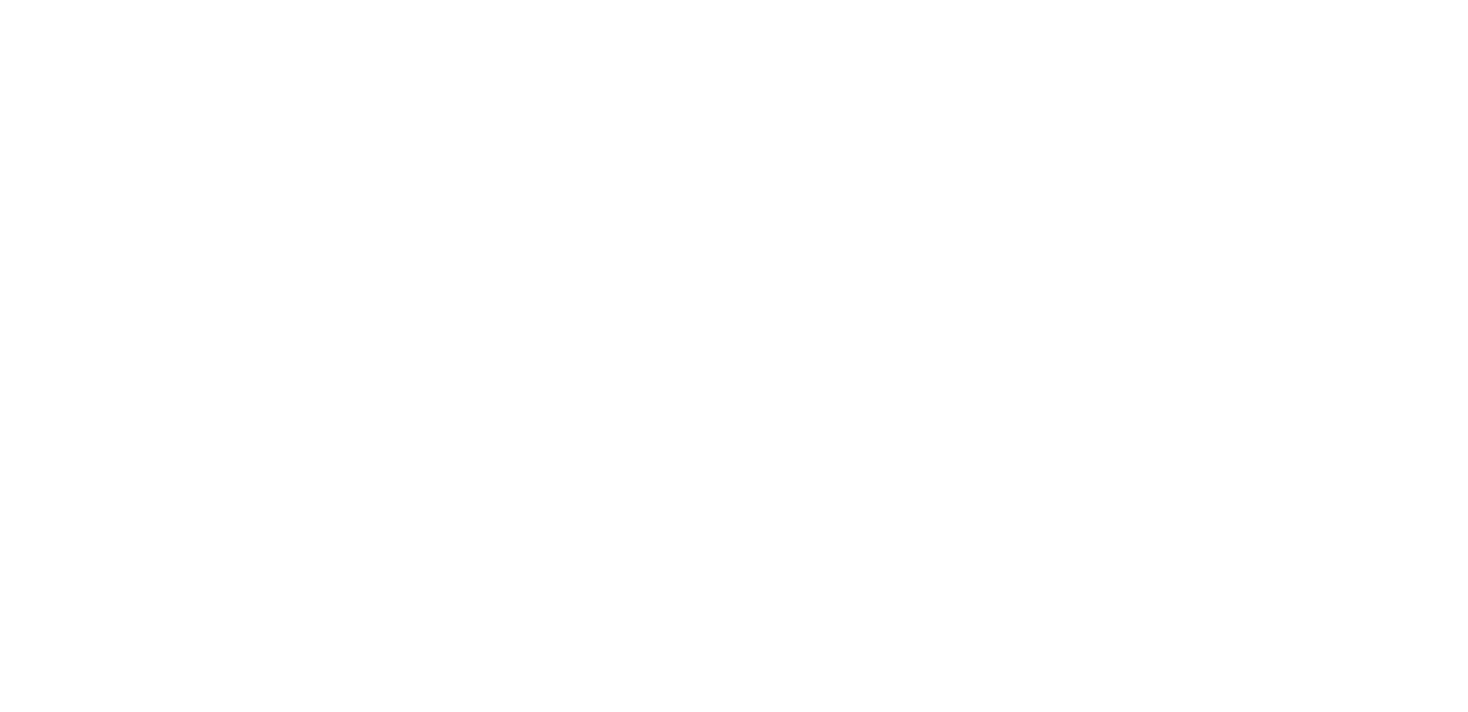
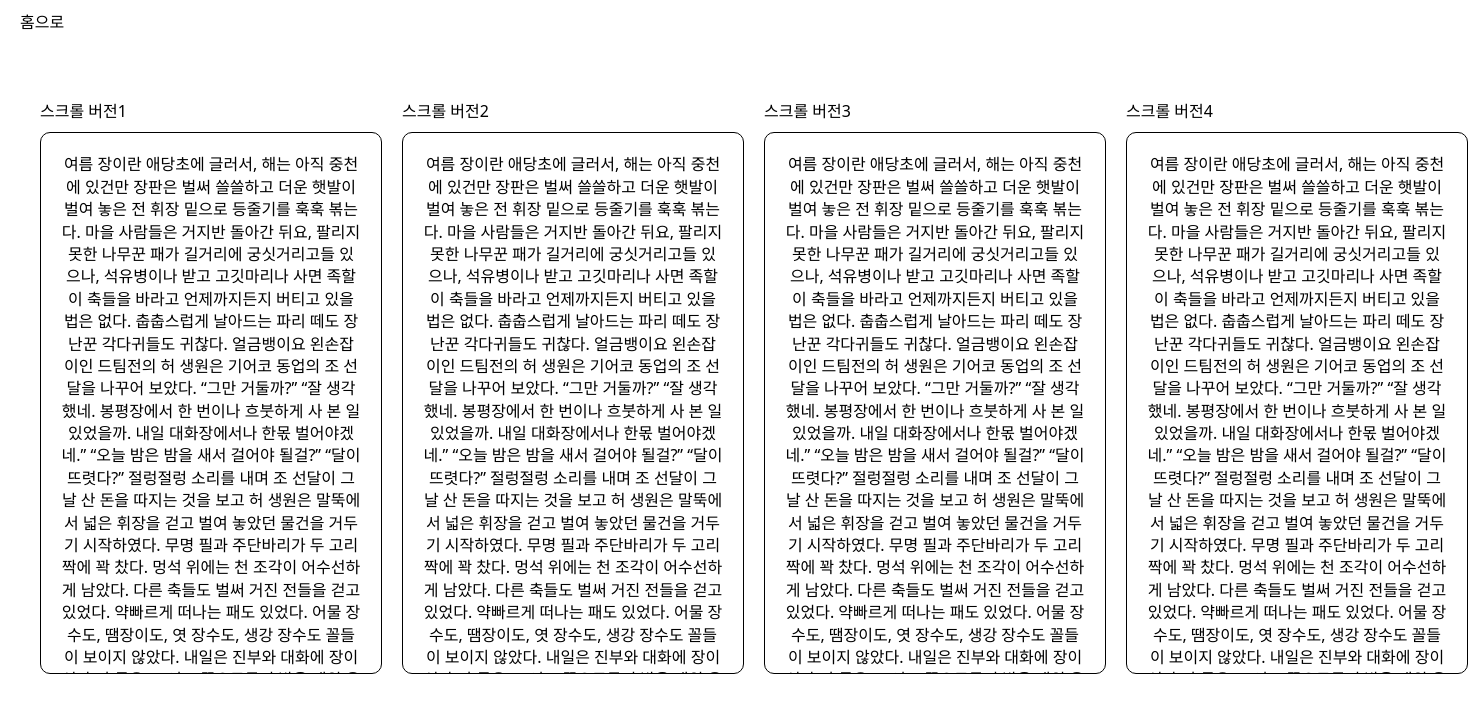
Before and after one commit to devdev2022/UI_development, a React (Create React App) app: page /overscroll in a window 1280 px wide. Before the commit this address had no page. Shown: the top 712 px of the page, 1468 px wide, since content can reach past the window. Built offline with nearby package versions, Linux system fonts and the light colour scheme.

Commit message:
7. 오버플로우 스크롤 구현

```diff
--- /dev/null
+++ b/src/pages/overScroll/index.tsx
@@ -0,0 +1,35 @@
+import { useState } from "react";
+import BottomSheet from "components/bottomSheet";
+import Header from "components/mainHeader";
+//Image
+import { ReactComponent as SampleImage } from "assets/SampleImage.svg";
+//MockData
+import Essay from "../../mockData/essay.json";
+
+export default function Modal() {
+  return (
+    <>
+      <Header linkText={"홈으로"} />
+      <main className="container">
+        <section className="overscroll-content">
+          <div>
+            <div className="overscroll-content_title">스크롤 버전1</div>
+            <div className="overscroll_box_layout_1">{Essay.text}</div>
+          </div>
+          <div>
+            <div className="overscroll-content_title">스크롤 버전2</div>
+            <div className="overscroll_box_layout_2">{Essay.text}</div>
+          </div>
+          <div>
+            <div className="overscroll-content_title">스크롤 버전3</div>
+            <div className="overscroll_box_layout_3">{Essay.text}</div>
+          </div>
+          <div>
+            <div className="overscroll-content_title">스크롤 버전4</div>
+            <div className="overscroll_box_layout_4">{Essay.text}</div>
+          </div>
+        </section>
+      </main>
+    </>
+  );
+}
--- a/src/routes/RouteData.ts
+++ b/src/routes/RouteData.ts
@@ -4,6 +4,7 @@
 import checkBox from "../pages/checkBox";
 import tooltip from "../pages/tooltip";
 import fieldAddition from "../pages/fieldAddition";
+import overscroll from "../pages/overScroll";
 
 const RCMRouter: RouteMetaData[] = [
   {
@@ -36,6 +37,12 @@
     element: fieldAddition,
     id: "04",
   },
+  {
+    name: "오버 플로우 스크롤",
+    path: "/overscroll",
+    element: overscroll,
+    id: "04",
+  },
 ];
 
 export default RCMRouter;
--- a/src/styles/component/component.css
+++ b/src/styles/component/component.css
@@ -3,3 +3,5 @@
 @import url(./header.css);
 @import url(./table.css);
 @import url(./tooltip.css);
+@import url(./overscroll.css);
+@import url(./scroll.css);
--- /dev/null
+++ b/src/styles/component/overscroll.css
@@ -0,0 +1,47 @@
+.overscroll_box_layout_1 {
+  width: 300px;
+  height: 500px;
+  border-radius: 10px;
+  border: 1px solid black;
+  box-sizing: content-box;
+  padding: 20px;
+  text-align: center;
+  overflow: auto;
+  overscroll-behavior: contain;
+}
+
+.overscroll_box_layout_2 {
+  width: 300px;
+  height: 500px;
+  border-radius: 10px;
+  border: 1px solid black;
+  box-sizing: content-box;
+  padding: 20px;
+  text-align: center;
+  overflow: auto;
+  overscroll-behavior: contain;
+}
+
+.overscroll_box_layout_3 {
+  width: 300px;
+  height: 500px;
+  border-radius: 10px;
+  border: 1px solid black;
+  box-sizing: content-box;
+  padding: 20px;
+  text-align: center;
+  overflow: auto;
+  overscroll-behavior: contain;
+}
+
+.overscroll_box_layout_4 {
+  width: 300px;
+  height: 500px;
+  border-radius: 10px;
+  border: 1px solid black;
+  box-sizing: content-box;
+  padding: 20px;
+  text-align: center;
+  overflow: auto;
+  overscroll-behavior: contain;
+}
--- /dev/null
+++ b/src/styles/component/scroll.css
@@ -0,0 +1,51 @@
+.overscroll_box_layout_1::-webkit-scrollbar {
+  display: none;
+}
+.overscroll_box_layout_1::-webkit-scrollbar-thumb {
+  border: 2px solid var(--white, #fff);
+  border-radius: 99px;
+  background: var(--Basic-400, #b4bbc1);
+}
+
+.overscroll_box_layout_2::-webkit-scrollbar {
+  width: 5px;
+  height: 11px;
+}
+.overscroll_box_layout_2::-webkit-scrollbar-thumb {
+  border: 2px solid var(--white, #fff);
+  border: none;
+  border-radius: 99px;
+  background: var(--Basic-400, #b4bbc1);
+}
+
+.overscroll_box_layout_3::-webkit-scrollbar {
+  width: 5px;
+  height: 11px;
+}
+.overscroll_box_layout_3::-webkit-scrollbar-thumb {
+  background: rgba(220, 20, 60);
+  border: none;
+  border-radius: 99px;
+}
+.overscroll_box_layout_3::-webkit-scrollbar-track {
+  background: rgba(220, 20, 60, 0.1);
+}
+
+.overscroll_box_layout_4::-webkit-scrollbar {
+  width: 10px;
+}
+
+.overscroll_box_layout_4::-webkit-scrollbar-thumb {
+  border: none;
+  background: #666;
+}
+
+.overscroll_box_layout_4::-webkit-scrollbar-track {
+  background: #ddd;
+}
+
+.overscroll_box_layout_4::-webkit-scrollbar-button {
+  background: #666;
+  height: 15px;
+  border-radius: 100%;
+}
--- /dev/null
+++ b/src/styles/page/overscroll.css
@@ -0,0 +1,9 @@
+.overscroll-content {
+  display: flex;
+  padding: 40px;
+  gap: 20px;
+}
+
+.overscroll-content_title {
+  padding-bottom: 10px;
+}
--- a/src/styles/page/page.css
+++ b/src/styles/page/page.css
@@ -1,3 +1,4 @@
 @import url(./checkbox.css);
 @import url(./tooltip.css);
 @import url(./fieldaddition.css);
+@import url(./overscroll.css);
```
Also changed, not shown: src/mockData/essay.json (added, +3 -0 lines).
